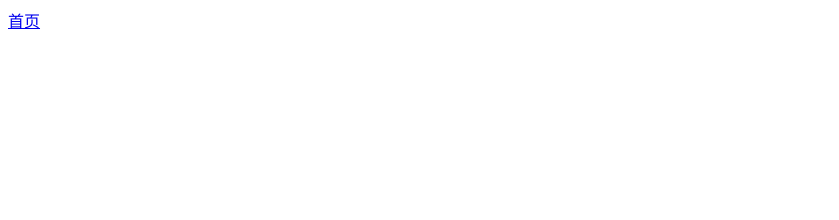
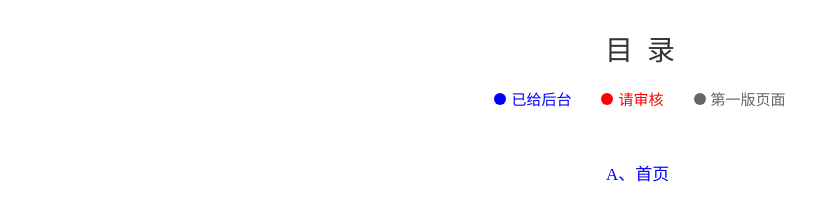
Before and after one commit to cinderellayy/yinong, a plain HTML site: page index.html in a window 1280 px wide. Shown: the whole page, without its empty margins (0-839 px from the left). Drawn offline with Linux system fonts and the light colour scheme.

Commit message:
增加目录页

```diff
--- a/index.html
+++ b/index.html
@@ -1,10 +1,92 @@
-<!DOCTYPE html>
-<html lang="en">
-<head>
-  <meta charset="UTF-8">
-  <title>shouye</title>
-</head>
-<body>
-  <a href="view/index.html">首页</a>
-</body>
-</html>
+<!DOCTYPE html PUBLIC "-//W3C//DTD XHTML 1.0 Transitional//EN" "http://www.w3.org/TR/xhtml1/DTD/xhtml1-transitional.dtd">
+<!-- saved from url=(0037)http://zy.guandongfeng.com/index.html -->
+<html xmlns="http://www.w3.org/1999/xhtml"><head><meta http-equiv="Content-Type" content="text/html; charset=UTF-8">
+
+    <title>益农云管理模块</title>
+    <link rel="stylesheet"  href="css/base.css">
+    <link href="./益农云服务平台_files/common.css" rel="stylesheet" type="text/css">
+    <style>
+      body {
+        text-align: center;
+      }
+      div {
+        font-size: 18px;
+        display: inline-block;
+        padding-top: 20px;
+      }
+      p {
+        font-size: 28px;
+        color: #333;
+        padding: 15px 0px;
+      }
+      ul {
+        display: inline-block;
+        vertical-align: top;
+        margin-top: 10px;
+      }
+      li {
+        text-align: left;
+        padding: 16px 50px;
+        font-size: 17px;
+      }
+      a {
+        color: #666;
+      }
+      .co_1 a {
+        color: blue;
+      }
+      .co_2 a {
+        color: #f00;
+      }
+      .top {
+        padding-top: 10px;
+        color: #666;
+        font-size: 15px;
+      }
+      .top span b {
+        display: inline-block;
+        width: 12px;
+        height: 12px;
+        background: #666;
+        border-radius: 50%;
+        margin-right: 5px;
+      }
+      .top .tit_1 {
+        color: blue;
+      }
+      .top .tit_1 b {
+        background: blue;
+      }
+      .top .tit_2 {
+        color: #f00;
+      }
+      .top .tit_2 b {
+        background: #f00;
+      }
+    </style>
+  </head>
+  <body style="background:#fff;">
+    <div>
+      <p>
+        目&nbsp;&nbsp;录
+        </p><div class="top">
+          <span class="tit_1"><b></b>已给后台</span>&nbsp;&nbsp;&nbsp;&nbsp;&nbsp;&nbsp;&nbsp;&nbsp;<span class="tit_2"><b></b>请审核</span>&nbsp;&nbsp;&nbsp;&nbsp;&nbsp;&nbsp;&nbsp;&nbsp;<span><b></b>第一版页面</span>
+        </div>
+      <p></p>
+      <ul>
+        <li class="co_1">
+          <a target="_blank" href="view/index.html">A、首页</a>
+        </li>
+
+      </ul>
+      <ul>
+
+    </div>
+
+  <script src="./益农云服务平台_files/jquery-1.8.3.min.js.下载" type="text/javascript"></script>
+  <script type="text/javascript">
+    jQuery(function() {
+      $(".num").html($("li").length);
+    });
+  </script>
+</body></html>
```
